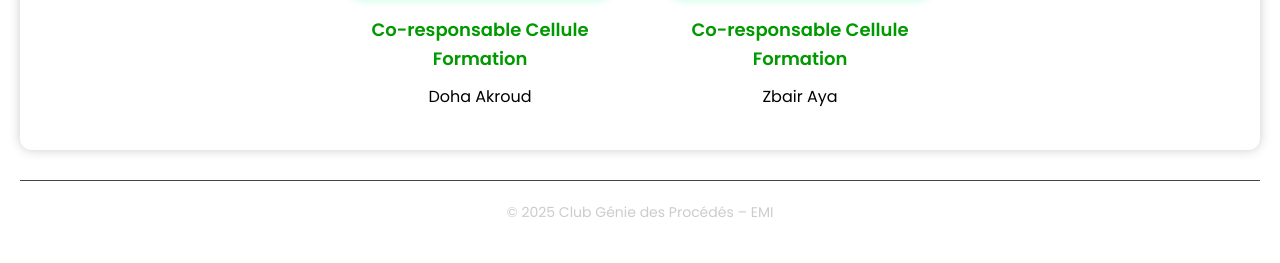
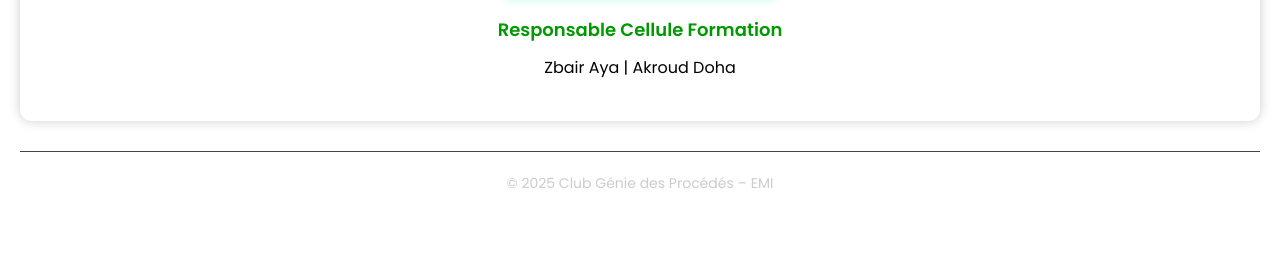
Before and after one commit to TahaBo04/GPI, a Flask app: page /cellule_formation in a window 1280 px wide. Shown: the part 1439-1702 px from the top of the page. After the commit the page ends 1627 px from the top, so only its background shows below. Run offline with Flask 3, Linux system fonts and the light colour scheme.

Commit message:
Update team section in cellule_formation.html

```diff
--- a/templates/cellule_formation.html
+++ b/templates/cellule_formation.html
@@ -69,27 +69,13 @@
 
 <section class="section">
     <h2>Responsables de la Cellule</h2>
+    <div style="display: flex; flex-wrap: wrap; gap: 40px; justify-content: center; align-items: center; margin-top: 30px;">
 
-    <div class="team" style="justify-content: center; gap: 60px; margin-top: 30px;">
-
-        <!-- Chef 1 -->
-        <div style="text-align: center; max-width: 260px;">
-            <img src="{{ url_for('static', filename='uploads/chef_formation_doha.jpeg') }}"
-                 class="team-img"
-                 alt="Doha Akroud – Co-responsable Formation">
-            <p class="role-label">Co-responsable Cellule Formation</p>
-            <p class="name-label">Doha Akroud</p>
+        <div style="text-align: center;">
+            <img src="{{ url_for('static', filename='uploads/chef_formation.jpeg') }}" alt="Chef Projet 1" class="team-img" style="max-width: 280px;">
+            <p class="role-label">Responsable Cellule Formation</p>
+            <p class="name-label">Zbair Aya | Akroud Doha</p>
         </div>
-
-        <!-- Chef 2 -->
-        <div style="text-align: center; max-width: 260px;">
-            <img src="{{ url_for('static', filename='uploads/chef_formation_aya.jpeg') }}"
-                 class="team-img"
-                 alt="Zbair Aya – Co-responsable Formation">
-            <p class="role-label">Co-responsable Cellule Formation</p>
-            <p class="name-label">Zbair Aya</p>
-        </div>
-
     </div>
 </section>
 
```
